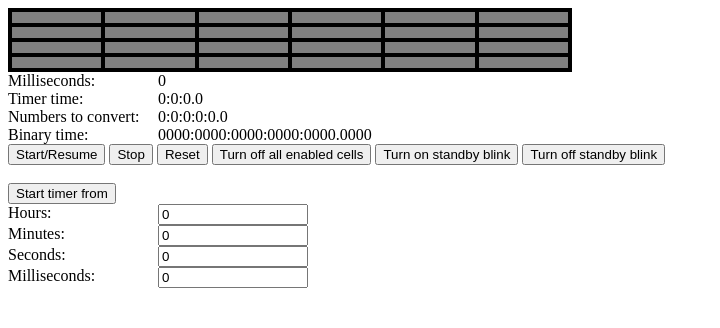
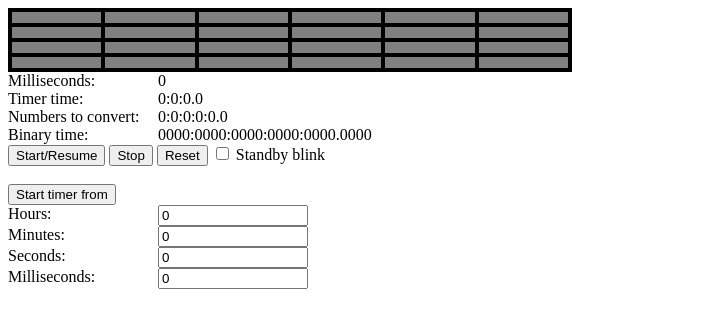
Before and after one commit to CatKasha/gdq-binary-timer, a plain HTML site: page index.html in a window 1280 px wide. Shown: the whole page, without its empty margins (0-720 px from the left). Drawn offline with Linux system fonts and the light colour scheme.

Commit message:
change standby blink button to checkbox

```diff
--- a/index.html
+++ b/index.html
@@ -54,9 +54,9 @@
     <button onclick="startTimer()">Start/Resume</button>
     <button onclick="stopTimer()">Stop</button>
     <button onclick="resetTimer()">Reset</button>
-    <button onclick="removeAllCellOn()">Turn off all enabled cells</button>
-    <button onclick="standbyBlink()">Turn on standby blink</button>
-    <button onclick="removeStandbyBlink()">Turn off standby blink</button>
+
+    <input type="checkbox" id="standby_blink" onclick="switchStandbyBlink()">
+    <label for="standby_blink">Standby blink</label>
 
     <br><br>
 
--- a/script.js
+++ b/script.js
@@ -13,13 +13,13 @@ function removeAllCellOn() {
 }
 
 
-function standbyBlink() {
-    binaryTimer.classList.add("anim_standby_blink");
-}
-
-
-function removeStandbyBlink() {
-    binaryTimer.classList.remove("anim_standby_blink");
+function switchStandbyBlink() {
+    if (document.getElementById("standby_blink").checked == true){
+        binaryTimer.classList.add("anim_standby_blink");
+    }
+    else {
+        binaryTimer.classList.remove("anim_standby_blink");
+    }
 }
 
 
```
